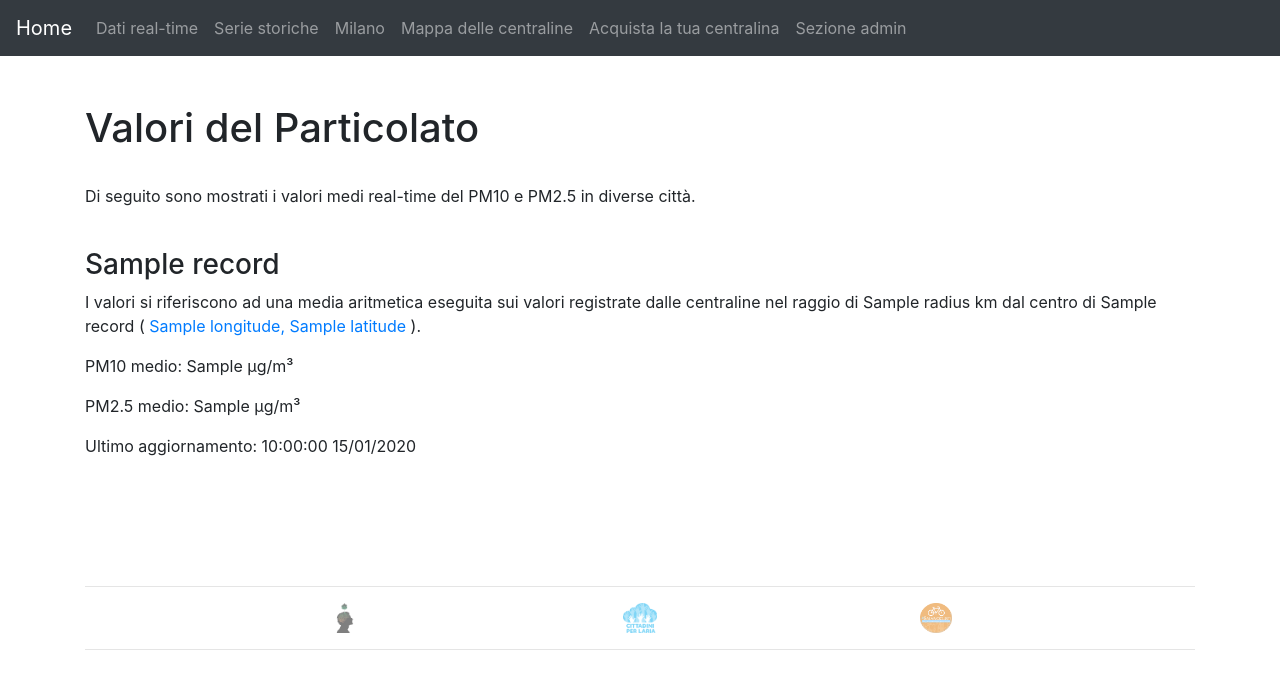
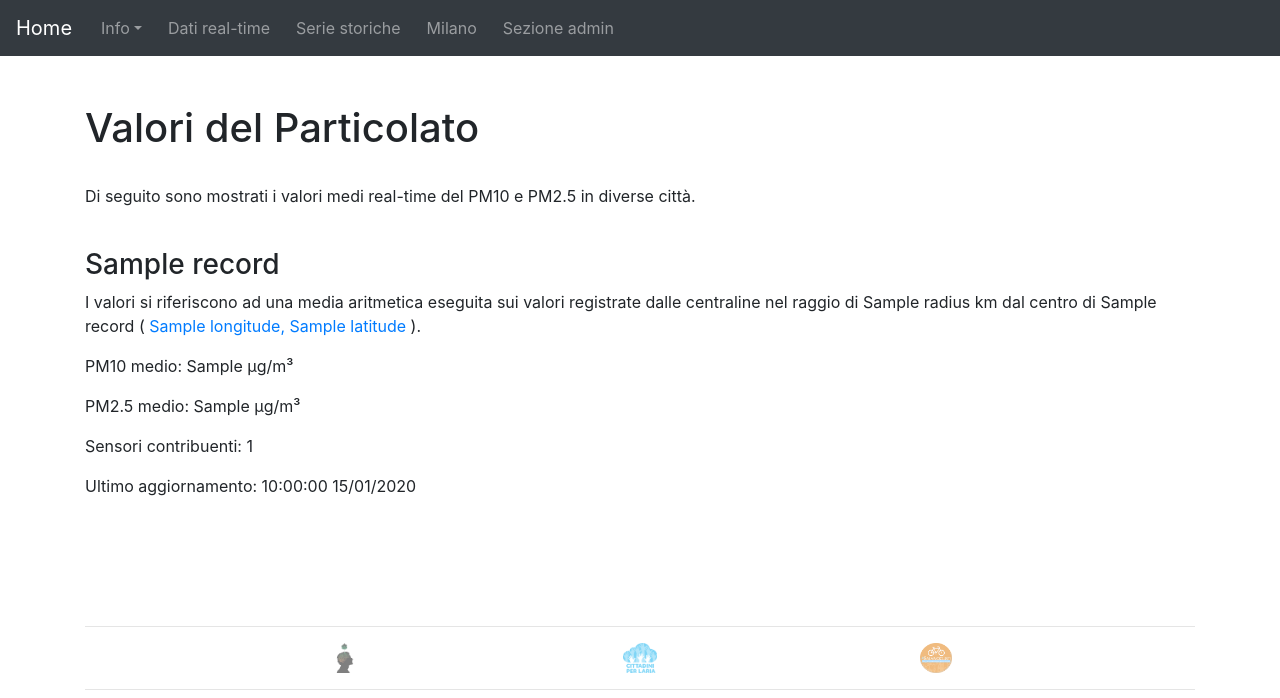
Before and after one commit to tommasosansone91/aqi_luftdaten, a Django app: template pm_lookup/templates/valori_recenti.html in a window 1280 px wide. Shown: the top 698 px of the page. Run offline with Django 3.2, Linux system fonts and the light colour scheme; the template is opened without the code that fills it: most values are stand-ins (such as "Sample title", 1, 10 or a date in 2020); some libraries are stand-ins or nearby versions.

Commit message:
stile migliorato. riordinata barra superiore con sezione info

```diff
--- a/pm_lookup/templates/base.html
+++ b/pm_lookup/templates/base.html
@@ -40,19 +40,30 @@
             <ul class="navbar-nav mr-auto">
 
 
-              {% comment %}
+
               <!-- Info -->
               <li class="nav-item dropdown">
 
                 <a class="nav-link dropdown-toggle" data-toggle="dropdown" href="#" role="button" aria-haspopup="true" aria-expanded="false">Info</a>
 
 
-
                 <div class="dropdown-menu">
 
-                  <a class="dropdown-item" href="{% url 'about' %}">About</a>
+                  <a class="dropdown-item" target="_blank" href="https://italia.maps.sensor.community/#6/42.000/12.000">Mappa delle centraline</a>
+
+                  <a class="dropdown-item" target="_blank" href="https://www.produzionidalbasso.com/project/1-000-centraline-dal-basso-in-italia/">Acquista la tua centralina</a>
+
+                  <a class="dropdown-item" target="_blank" href="http://centralinedalbasso.org/">Costruisci la tua centralina</a>
+
+                  <a class="dropdown-item" target="_blank" href="https://www.facebook.com/centralinedalbasso/">Centraline dal basso su Facebook</a>
+                  <!-- extend laterale con sito, facebook e twitter -->
+
+                  <a class="dropdown-item" target="_blank" href="https://luftdaten.info/">Luftdaten</a>
+                  <!-- extend laterale con sito, facebook e twitter -->
 
                   <div class="dropdown-divider"></div>
+
+                  <a class="dropdown-item" href="#">Author</a>
 
                 </div>
 
@@ -60,7 +71,6 @@
 
               </li>
 
-              {% endcomment %}
 
 
 
@@ -83,16 +93,7 @@
             </li>
 
 
-            <!-- Pag 1 -->
-            <li class="nav-item">
-              <a class="nav-link" target="_blank" href="https://sensor.community/en/">Mappa delle centraline</a>
-            </li>
 
-
-            <!-- crowdfunding -->
-            <li class="nav-item">
-              <a class="nav-link" target="_blank"href="https://www.produzionidalbasso.com/project/1-000-centraline-dal-basso-in-italia/">Acquista la tua centralina</a>
-            </li>
 
 
             <!-- admin -->
@@ -239,7 +240,7 @@
     {% comment %} <script type="text/javascript" src={% static "js/update_script_status.js" %}></script> {% endcomment %}
 
     <!-- css -->
-    {% comment %} <link rel="stylesheet" type="text/css" href={% static "css/top_navbar_style.css" %}> {% endcomment %}
+    <link rel="stylesheet" type="text/css" href={% static "css/top_navbar_style.css" %}>
     <link rel="stylesheet" type="text/css" href={% static "css/bottom_navbar_style.css" %}>
 
 
--- a/pm_lookup/templates/valori_recenti.html
+++ b/pm_lookup/templates/valori_recenti.html
@@ -35,7 +35,7 @@
 
             {% if record.PM10_mean %}
 
-            <span title={{record.PM10_quality}}>
+            <span title="{{record.PM10_quality}}">
             <a class="{{record.PM10_cathegory}}">
             {{record.PM10_mean}} µg/m³
             </a>
@@ -64,7 +64,7 @@
 
             {% if record.PM25_mean %}
 
-                <span title={{record.PM25_quality}}>
+                <span title="{{record.PM25_quality}}"">
                 <a class="{{record.PM25_cathegory}}">
                     {{record.PM25_mean}} µg/m³
                 </a>
@@ -84,6 +84,8 @@
 
         </p>
 
+        <p>Sensori contribuenti: {{ record.n_selected_sensors }}</p>
+
         <p>Ultimo aggiornamento: {{ record.Last_update_time | date:'H:i:s d/m/Y' }}</p>
 
         <br>
--- /dev/null
+++ b/static/css/top_navbar_style.css
@@ -0,0 +1,51 @@
+.nav-item:hover {
+    background-color: #485058f3;
+}
+
+/*.navbar {
+     border: 0px;
+}*/
+
+.nav-item {
+
+    padding-left: 5px;
+    padding-right: 5px;
+    text-align: center;
+
+}
+
+/* ------- dropdown menu -------  */
+
+.nav-item dropdown {
+
+    background-color: #485058f3;
+}
+
+/* tendina */
+.dropdown-menu {
+
+    background-color: #485058f3;
+    border-radius: 0px;
+    margin: 0px;
+}
+
+/* pulsante */
+.nav-link dropdown-toggle{
+
+    background-color: #343a40;
+}
+
+/* elemento della tendina */
+.dropdown-item{
+    color:  #9a9da0;
+    background-color: #343a40;
+}
+
+.dropdown-item:hover{
+    color:  #c8d3d5;
+    background-color: #485058f3;
+}
+
+.dropdown-divider{
+    border-color: #485058f3;
+}
```
Also changed, not shown: pm_lookup/processing/auxiliary_processing.py (+7 -7 lines).
